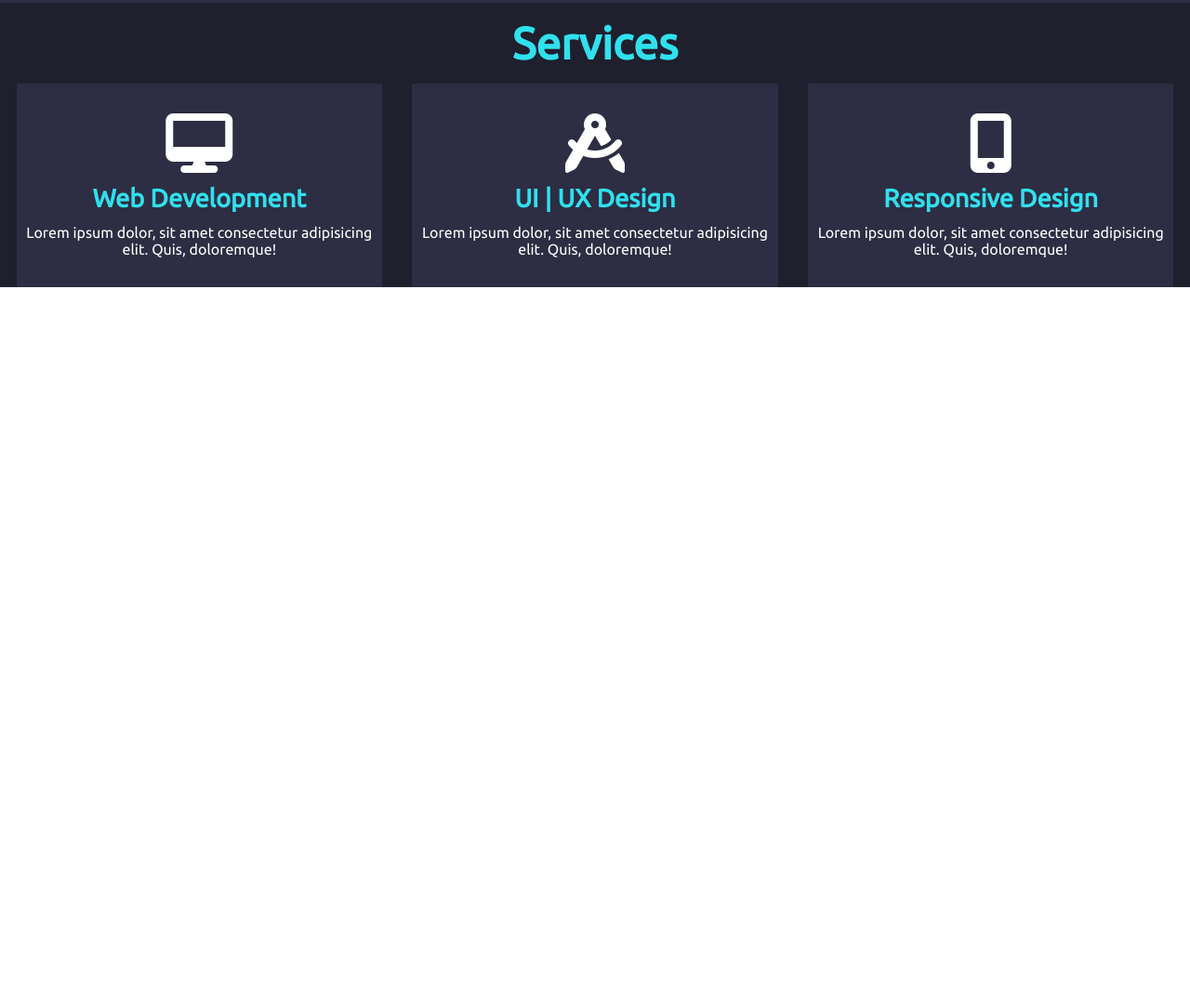
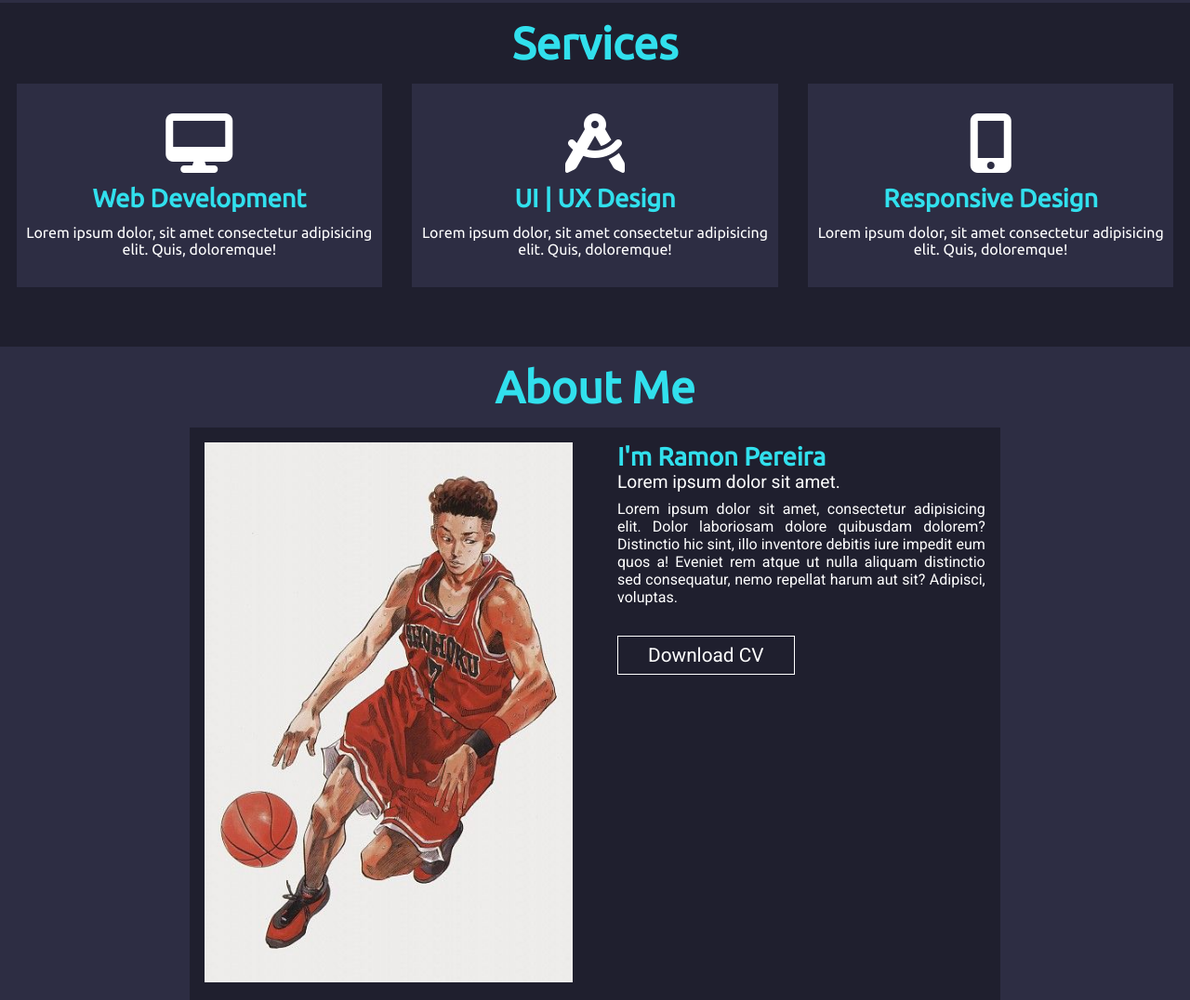
Before and after one commit to RamonAPereira/Portfolio, a website: page index.html in a window 1280 px wide. Shown: the part 1515-2591 px from the top of the page at 93% size. Before the commit the page ends 1824 px from the top, so only its background shows below. Drawn offline with Linux system fonts and the light colour scheme.

Commit message:
add about me

```diff
--- a/index.html
+++ b/index.html
@@ -90,5 +90,24 @@
       </div>
     </div>
   </section>
+
+  <section class="about">
+    <div class="inner-container">
+      <h2 class="about__title">About Me</h2>
+      <div class="flex-container">
+        <div class="about-img">
+          <figure>
+            <img src="./dist/img/slot1.jpg" alt="">
+          </figure>
+        </div>
+        <div class="about-description">
+          <h3 class="about-description__title">I'm Ramon Pereira</h3>
+          <p class="about-description__subtitle">Lorem ipsum dolor sit amet.</p>
+          <p class="about-description__p">Lorem ipsum dolor sit amet, consectetur adipisicing elit. Dolor laboriosam dolore quibusdam dolorem? Distinctio hic sint, illo inventore debitis iure impedit eum quos a! Eveniet rem atque ut nulla aliquam distinctio sed consequatur, nemo repellat harum aut sit? Adipisci, voluptas.</p>
+          <a href="#" class="button">Download CV</a>
+        </div>
+      </div>
+    </div>
+  </section>
 </body>
 </html>
--- a/scss/main.scss
+++ b/scss/main.scss
@@ -201,6 +201,7 @@ a {
   background: $medium-color;
   padding: 2rem 0.5rem;
   color: $light-color;
+  margin-bottom: 4rem;
 
   &__title {
     color: $primary-color;
@@ -229,3 +230,61 @@ a {
     padding: 1rem 0;
   }
 }
+
+//About Me Section
+.about {
+  background: $medium-color;
+  font-family: "Ubuntu", sans-serif;
+
+  &__title {
+    text-align: center;
+    padding: 1rem 0;
+    color: $primary-color;
+    font-size: 3rem;
+  }
+}
+.flex-container {
+  display: flex;
+  gap: 1rem;
+  width: 70%;
+  margin: auto;
+  background: $dark-color;
+
+  & > * {
+    width: 40vw;
+    padding: 1rem;
+  }
+}
+.about-description {
+  color: $light-color;
+
+  &__title {
+    color: $primary-color;
+    font-size: 1.7rem;
+  }
+
+  &__subtitle {
+    font-size: 1.2rem;
+    margin-bottom: 0.5rem;
+    font-family: "Roboto", sans-serif;
+  }
+
+  &__p {
+    margin-bottom: 1rem;
+    font-family: "Roboto", sans-serif;
+    text-align: justify;
+  }
+}
+
+@media (max-width: 600px) {
+  .flex-container {
+    flex-direction: column;
+    width: 90%;
+    justify-content: center;
+    align-items: center;
+
+    & > * {
+      width: 90vw;
+    }
+  }
+}
```
Also changed, not shown: dist/css/main.css, dist/img/slot1.jpg (added).
